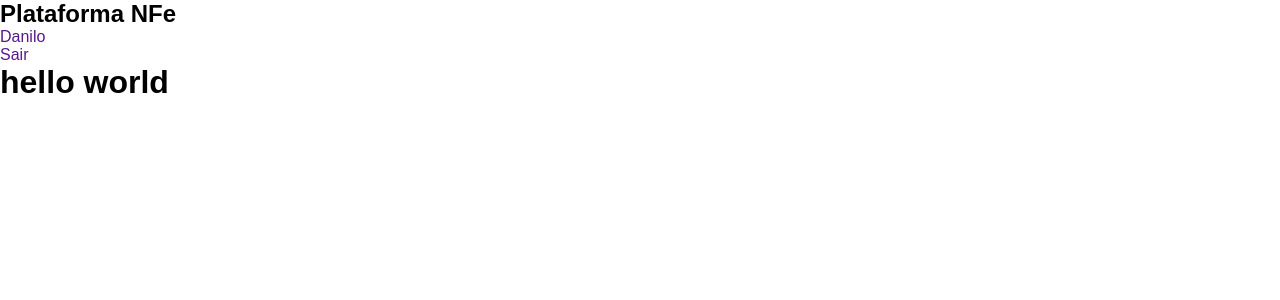
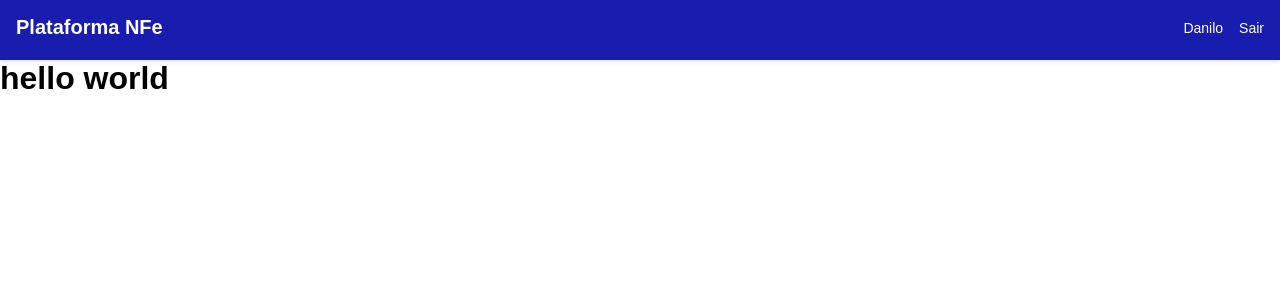
Before and after one commit to Danilo302/Project-NFe, a React (Vite) app: page / in a window 1280 px wide. Shown: the top 300 px of the page. Built offline with nearby package versions, Linux system fonts and the light colour scheme.

Commit message:
Refactor NavBar component and add styled-components for improved styling

```diff
--- a/src/Components/NavBar/index.tsx
+++ b/src/Components/NavBar/index.tsx
@@ -1,12 +1,15 @@
+import { NavBarContainer } from "./styles"
+
 const NavBar = () => {
     return(
-        <nav>
+        <NavBarContainer>
             <div>
-                <h1>
+                <div>
+                    <h1 className="big-font">
                     Plataforma NFe
                     </h1>
                 </div>
-            <ul>
+                <ul className="small-font">
                     <li>
                         <a href="">Danilo</a>
                     </li>
@@ -14,7 +17,8 @@ const NavBar = () => {
                         <a href="">Sair</a>
                     </li>
                 </ul>
-        </nav>
+            </div>
+        </NavBarContainer>
     )
 }
 
--- a/src/Components/NavBar/styles.ts
+++ b/src/Components/NavBar/styles.ts
@@ -0,0 +1,28 @@
+import styled from "styled-components";
+
+export const NavBarContainer = styled.nav`
+    width: 100%;
+    height: 60px;
+    background-color: #181DAE;
+    color: #FFFFFF;
+    box-shadow: 0px 2px 4px rgba(0, 0, 0, 0.1);
+
+    div {
+        width: 100%;
+        display: flex;
+        justify-content: space-between;
+        align-items: center;
+        padding: 8px;
+
+        ul {
+            display: flex;
+
+            li {
+                padding: 0 8px 0 8px;
+            }
+        }
+    }
+
+
+
+`
--- a/src/styles/index.ts
+++ b/src/styles/index.ts
@@ -9,6 +9,37 @@ const GlobalStyles = createGlobalStyle`
     list-style: none;
     text-decoration: none;
     scroll-behavior: smooth;
+
+
+
+    .small-font {
+        font-size: 14px;
+    }
+
+    .medium-font {
+        font-size: 16px;
+    }
+
+    .big-font {
+        font-size: 20px;
+    }
+
+    a {
+        color: inherit;
+    }
 }`
 
+export const Colors = {
+    primary: "#0D2B45",
+    secondary: "#00A8E8",
+    textPrimary: "#333333",
+    backgroundPrimary: "#F4F7F9",
+    backgroundSecondary: "#2D4A63",
+    sucess: "#27AE60",
+    error: "#E74C3C",
+    enfasis: "#D1D9E0",
+}
+
+
+
 export default GlobalStyles
```
Lines whose indentation alone changed are shown as unchanged.
